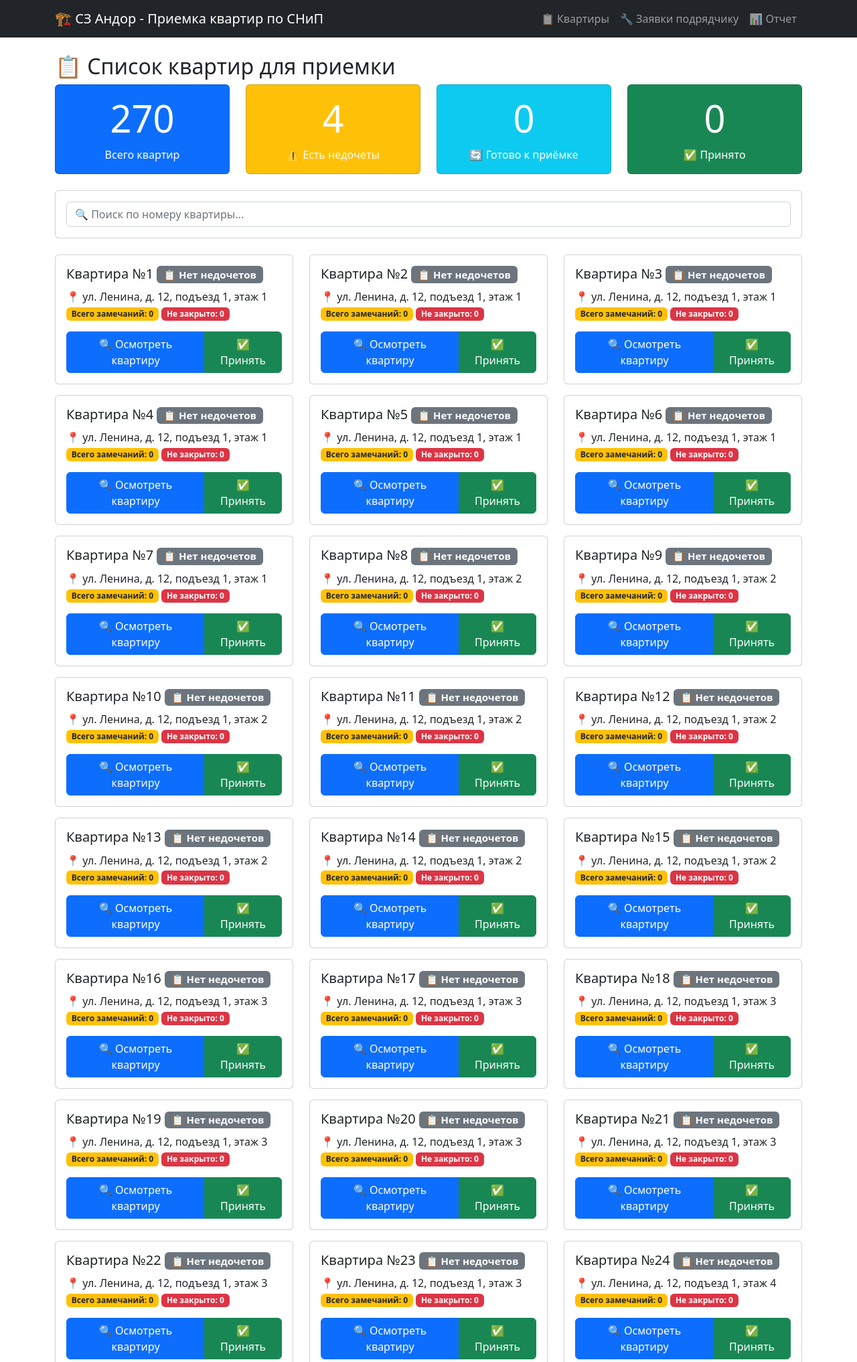
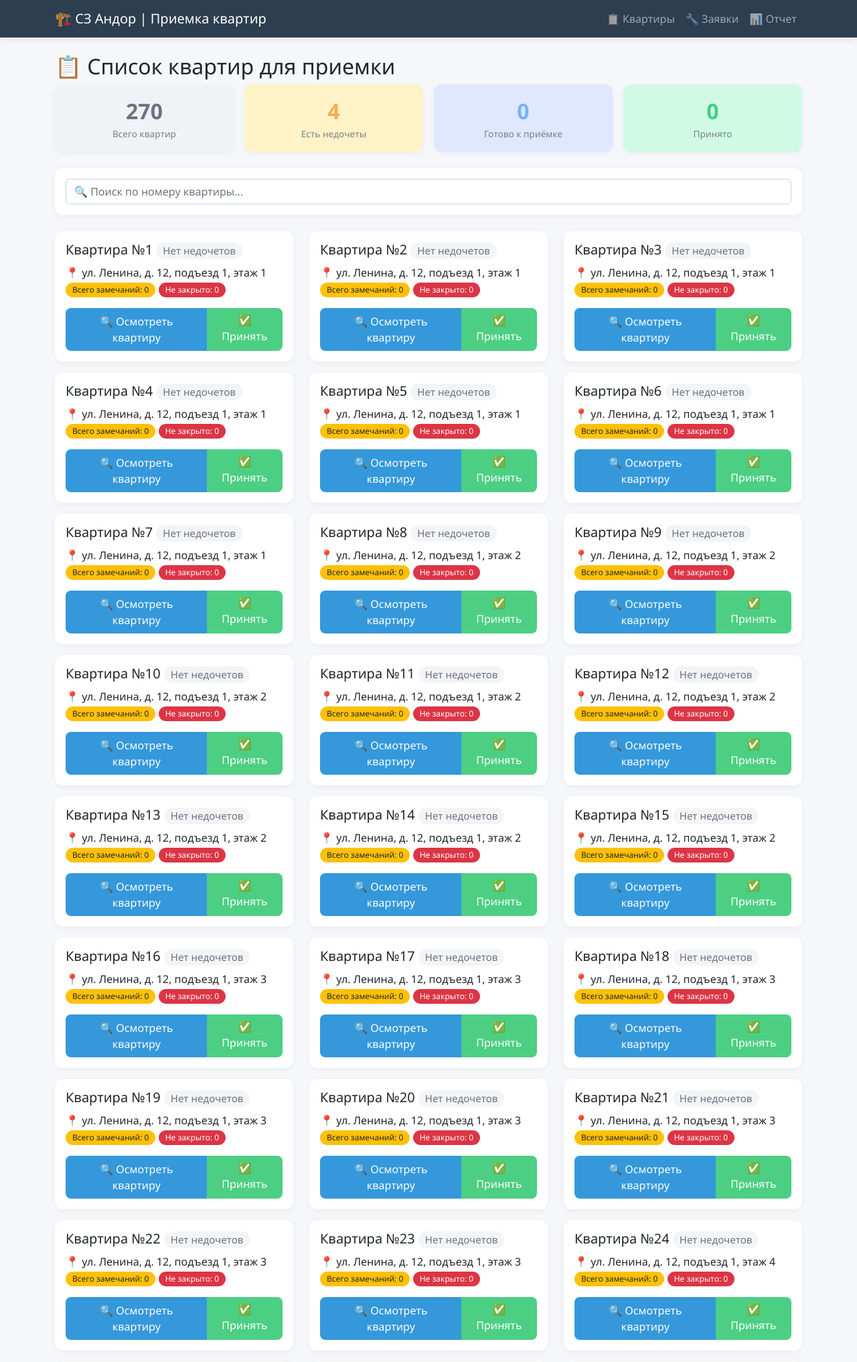
Before and after one commit to Victoriiaw/andor_system1, a Flask app: page / in a window 1280 px wide. Shown: the top 2034 px of the page at 67% size. Run offline with Flask 3, Linux system fonts and the light colour scheme; data comes from the database, SQL or seed files in the repository.

Commit message:
Improve design: softer colors, professional look

```diff
--- a/templates/base.html
+++ b/templates/base.html
@@ -6,22 +6,93 @@
     <title>СЗ Андор - Приемка квартир</title>
     <link href="https://cdn.jsdelivr.net/npm/bootstrap@5.2.3/dist/css/bootstrap.min.css" rel="stylesheet">
     <style>
-        .critical { color: #dc3545; font-weight: bold; }
-        .minor { color: #ffc107; }
-        .photo-thumb { max-width: 100px; max-height: 100px; cursor: pointer; }
-        @media (max-width: 768px) {
-            body { font-size: 14px; }
-            .btn { padding: 10px; margin: 2px; }
+        body {
+            background-color: #f5f7fa;
+            font-family: 'Segoe UI', Tahoma, Geneva, Verdana, sans-serif;
+        }
+        .navbar {
+            background-color: #2c3e50 !important;
+            box-shadow: 0 2px 10px rgba(0,0,0,0.1);
+        }
+        .navbar-brand {
+            font-weight: 500;
+            font-size: 1.25rem;
+        }
+        .card {
+            border: none;
+            border-radius: 12px;
+            box-shadow: 0 2px 8px rgba(0,0,0,0.05);
+            transition: transform 0.2s, box-shadow 0.2s;
+        }
+        .card:hover {
+            transform: translateY(-2px);
+            box-shadow: 0 4px 12px rgba(0,0,0,0.1);
+        }
+        .stat-card {
+            border-radius: 12px;
+            border: none;
+        }
+        .stat-number {
+            font-size: 2rem;
+            font-weight: 600;
+            margin-bottom: 0;
+        }
+        .stat-label {
+            font-size: 0.85rem;
+            opacity: 0.9;
+            margin-bottom: 0;
+        }
+        .badge {
+            padding: 5px 10px;
+            font-weight: 500;
+            border-radius: 20px;
+        }
+        .btn-primary {
+            background-color: #3498db;
+            border: none;
+            border-radius: 8px;
+            padding: 8px 16px;
+            font-weight: 500;
+        }
+        .btn-primary:hover {
+            background-color: #2980b9;
+        }
+        .btn-success {
+            background-color: #4ccf83;
+            border: none;
+            border-radius: 8px;
+        }
+        .btn-success:hover {
+            background-color: #4ccf83;
+        }
+        .btn-outline-secondary {
+            border-radius: 8px;
+        }
+        footer {
+            border-top: 1px solid #dee7f0;
+            padding: 20px 0;
+            margin-top: 40px;
+            color: #6c757d;
+            font-size: 0.85rem;
+        }
+        .search-input {
+            border-radius: 25px;
+            border: 1px solid #dee7f0;
+            padding: 12px 20px;
+        }
+        .search-input:focus {
+            box-shadow: none;
+            border-color: #3498db;
         }
     </style>
 </head>
 <body>
     <nav class="navbar navbar-expand-lg navbar-dark bg-dark">
         <div class="container">
-            <a class="navbar-brand" href="/">🏗️ СЗ Андор - Приемка квартир по СНиП</a>
+            <a class="navbar-brand" href="/">🏗️ СЗ Андор | Приемка квартир</a>
             <div class="navbar-nav ms-auto">
                 <a class="nav-link" href="/">📋 Квартиры</a>
-                <a class="nav-link" href="/defects">🔧 Заявки подрядчику</a>
+                <a class="nav-link" href="/defects">🔧 Заявки</a>
                 <a class="nav-link" href="/report">📊 Отчет</a>
             </div>
         </div>
@@ -29,8 +100,10 @@
     <div class="container mt-4">
         {% block content %}{% endblock %}
     </div>
-    <footer class="text-center text-muted mt-5 mb-3">
-        ООО СЗ «Андор» — Система контроля приемки квартир по СНиП
+    <footer class="text-center">
+        <div class="container">
+            ООО СЗ «Андор» — Система контроля качества
+        </div>
     </footer>
 </body>
 </html>
--- a/templates/index.html
+++ b/templates/index.html
@@ -3,37 +3,29 @@
 <h2>📋 Список квартир для приемки</h2>
 
 <!-- БЛОК СТАТИСТИКИ -->
-<div class="row mb-4">
-    <div class="col-md-3">
-        <div class="card text-white bg-primary">
-            <div class="card-body text-center">
-                <h1 class="display-4">{{ stats.total }}</h1>
-                <p class="mb-0">Всего квартир</p>
-            </div>
+<div class="row mb-4 g-3">
+    <div class="col-md-3 col-6">
+        <div class="stat-card card text-center p-3" style="background: #f1f2f5;">
+            <div class="stat-number" style="color: #6b7280;">{{ stats.total }}</div>
+            <div class="stat-label text-muted">Всего квартир</div>
         </div>
     </div>
-    <div class="col-md-3">
-        <div class="card text-white bg-warning">
-            <div class="card-body text-center">
-                <h1 class="display-4">{{ stats.has_defects }}</h1>
-                <p class="mb-0">⚠️ Есть недочеты</p>
-            </div>
+    <div class="col-md-3 col-6">
+        <div class="stat-card card text-center p-3" style="background: #fef3c7;">
+            <div class="stat-number" style="color: #f8aa50;">{{ stats.has_defects }}</div>
+            <div class="stat-label text-muted">Есть недочеты</div>
         </div>
     </div>
-    <div class="col-md-3">
-        <div class="card text-white bg-info">
-            <div class="card-body text-center">
-                <h1 class="display-4">{{ stats.ready_for_acceptance }}</h1>
-                <p class="mb-0">🔄 Готово к приёмке</p>
-            </div>
+    <div class="col-md-3 col-6">
+        <div class="stat-card card text-center p-3" style="background: #e0e7ff;">
+            <div class="stat-number" style="color: #70b3ff;">{{ stats.ready_for_acceptance }}</div>
+            <div class="stat-label text-muted">Готово к приёмке</div>
         </div>
     </div>
-    <div class="col-md-3">
-        <div class="card text-white bg-success">
-            <div class="card-body text-center">
-                <h1 class="display-4">{{ stats.accepted }}</h1>
-                <p class="mb-0">✅ Принято</p>
-            </div>
+    <div class="col-md-3 col-6">
+        <div class="stat-card card text-center p-3" style="background: #d1fae5;">
+            <div class="stat-number" style="color: #41cf88;">{{ stats.accepted }}</div>
+            <div class="stat-label text-muted">Принято</div>
         </div>
     </div>
 </div>
@@ -53,14 +45,14 @@
                 <h5 class="card-title">
                     Квартира №{{ flat.number }}
                     {% if flat.status == 'accepted' %}
-                        <span class="badge bg-success">✅ Принята</span>
-                    {% elif flat.open_count == 0 and flat.defect_count > 0 %}
-                        <span class="badge bg-warning text-dark">🔄 Готово к приёмке</span>
-                    {% elif flat.open_count > 0 %}
-                        <span class="badge bg-danger">⚠️ Есть недочеты</span>
-                    {% else %}
-                        <span class="badge bg-secondary">📋 Нет недочетов</span>
-                    {% endif %}
+    <span class="badge" style="background: #d1fae5; color: #41cf88;">Принята</span>
+{% elif flat.open_count == 0 and flat.defect_count > 0 %}
+    <span class="badge" style="background: #e0e7ff; color: #70b3ff;">Готово к приёмке</span>
+{% elif flat.open_count > 0 %}
+    <span class="badge" style="background: #fef3c7; color: #f8aa50;">Есть недочеты</span>
+{% else %}
+    <span class="badge" style="background: #f3f4f6; color: #6b7280;">Нет недочетов</span>
+{% endif %}
                 </h5>
                 <p class="card-text">
                     📍 {{ flat.street }}, д. {{ flat.house }}, подъезд {{ flat.entrance }}, этаж {{ flat.floor }}<br>
```
